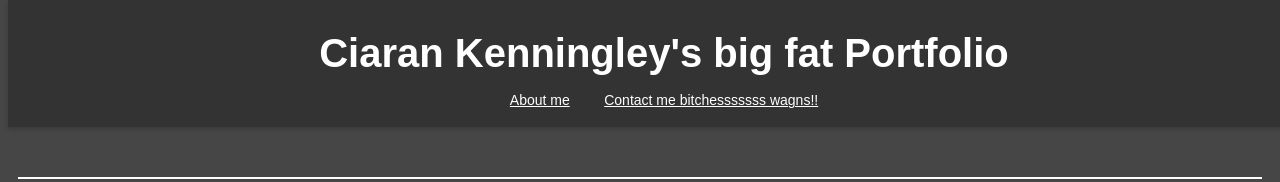
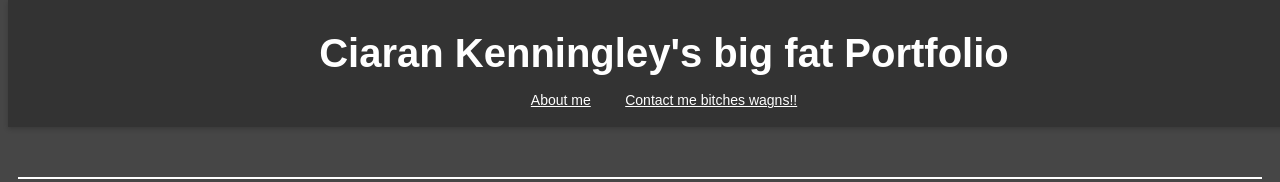
Before and after one commit to CiaranKenningley/my-portfolio, a plain HTML site: page index.html in a window 1280 px wide. Shown: the top 182 px of the page. Drawn offline with Linux system fonts and the light colour scheme.

Commit message:
remove sss

```diff
--- a/index.html
+++ b/index.html
@@ -12,7 +12,7 @@
         <h1>Ciaran Kenningley's big fat Portfolio</h1>
         <nav>
             <a href="aboutme.html">About me</a>
-            <a href="contactme.html">Contact me bitchesssssss wagns!!</a>
+            <a href="contactme.html">Contact me bitches wagns!!</a>
          </nav>
      </header>
 
```
